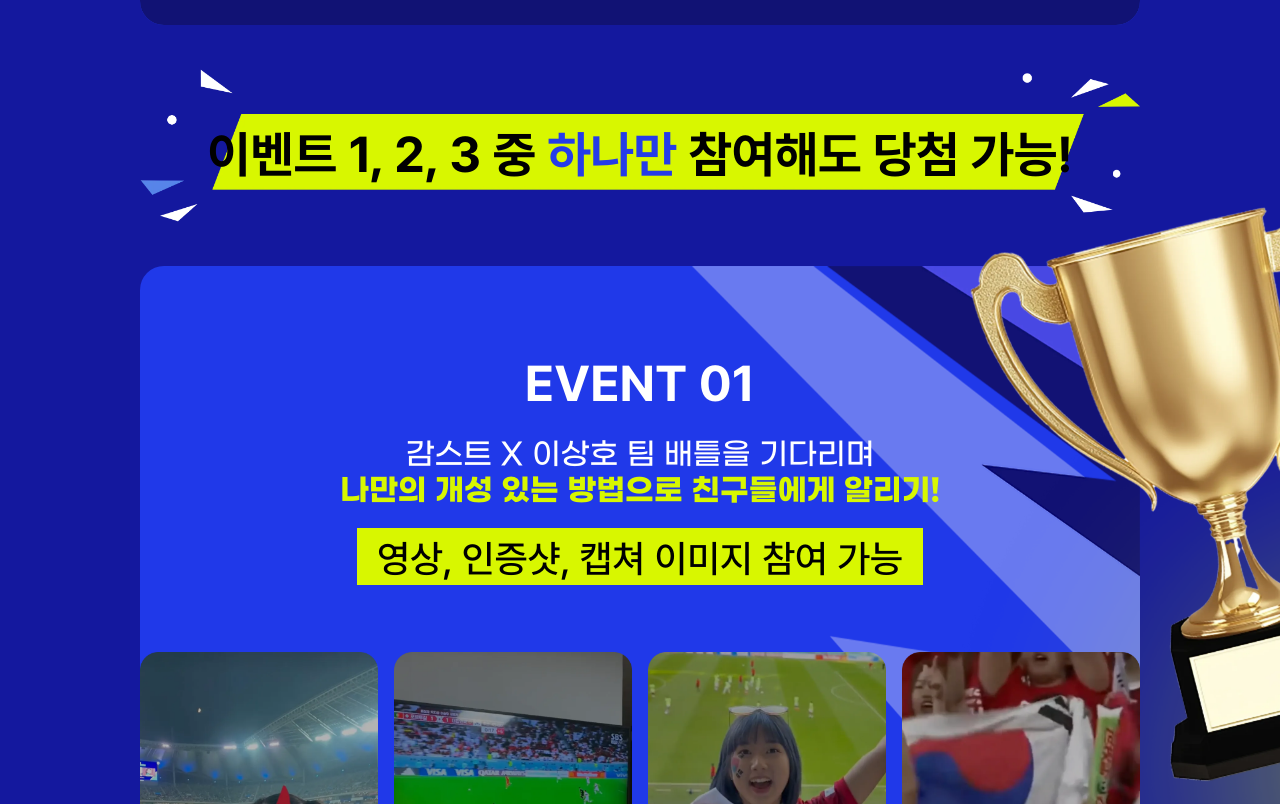
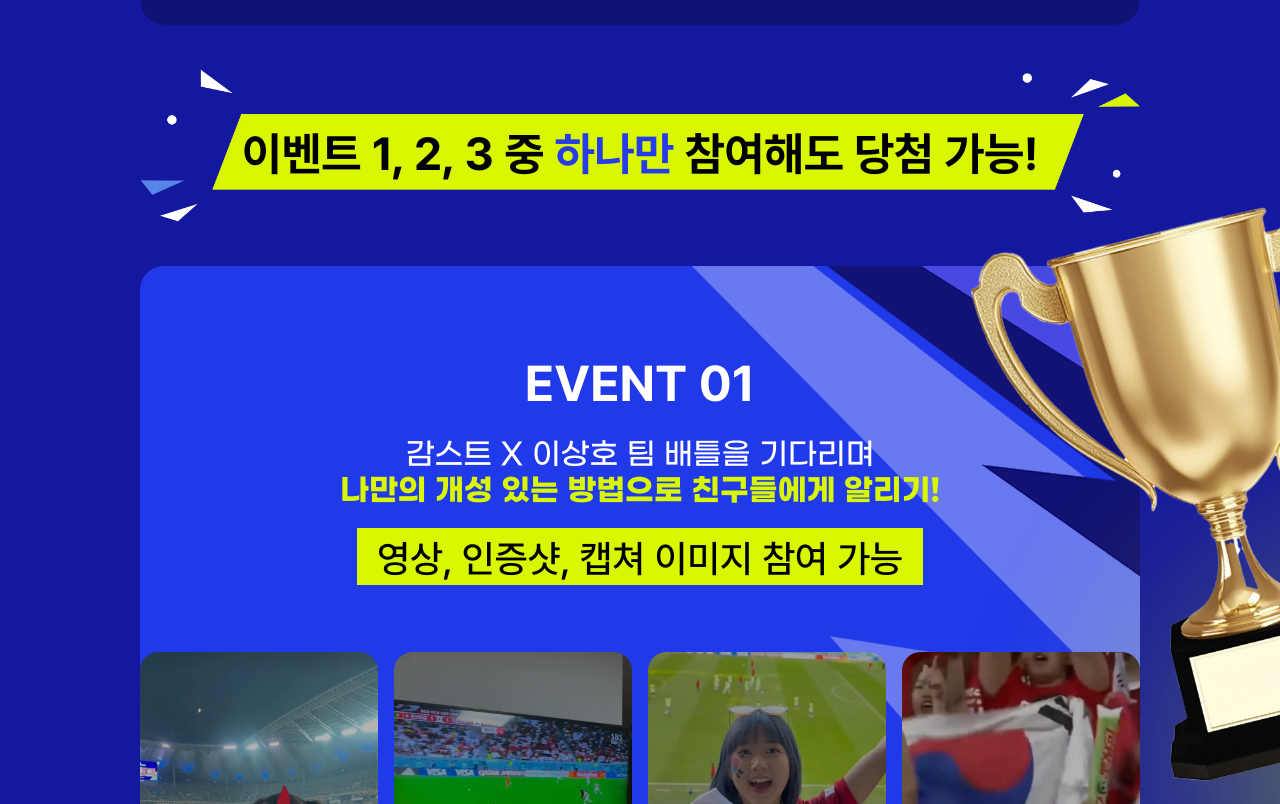
Before and after one commit to tienhg13102001/clone-efootball, a Next.js app: page / in a window 1280 px wide. Shown: the part 2416-3220 px from the top of the page. Built offline with nearby package versions, Linux system fonts and the light colour scheme; no server answers; the database is empty.

Commit message:
fix:font-size

```diff
--- a/src/app/(home)/_components/EventCard.tsx
+++ b/src/app/(home)/_components/EventCard.tsx
@@ -66,7 +66,7 @@ const EventCard = () => {
       {/*  */}
       <div className="my-5 xl:my-[44px] flex flex-col items-center relative">
         <Image src={"/images/event-subtitle-2.webp"} alt="03-box-pattern" width={1175} height={119} />
-        <p className="text-sm xl:text-[50px]/[1em] 2xl:text-[46px]/[1em] mt-[2px] xl:mt-2 font-bold absolute top-1/2 -translate-y-1/2 text-black">
+        <p className="text-sm xl:text-[46px]/[1em] 2xl:text-[42px]/[1em] mt-[2px] xl:mt-2 font-bold absolute top-1/2 -translate-y-1/2 text-black">
           이벤트 1, 2, 3 중 <span className="text-[#253ce8]">하나만</span> 참여해도 당첨 가능!
         </p>
       </div>
@@ -239,7 +239,7 @@ const EventCard = () => {
       {/*  */}
       <div className="my-5 xl:my-[44px] flex flex-col items-center relative">
         <Image src={"/images/event-subtitle-2.webp"} alt="03-box-pattern" width={1175} height={119} />
-        <p className="text-sm xl:text-[50px]/[1em] 2xl:text-[46px]/[1em] mt-[2px] xl:mt-2 font-bold absolute top-1/2 -translate-y-1/2 text-black">
+        <p className="text-sm xl:text-[46px]/[1em] 2xl:text-[42px]/[1em] mt-[2px] xl:mt-2 font-bold absolute top-1/2 -translate-y-1/2 text-black">
           이벤트 1, 2, 3 중 <span className="text-[#253ce8]">하나만</span> 참여해도 당첨 가능!
         </p>
       </div>
```
